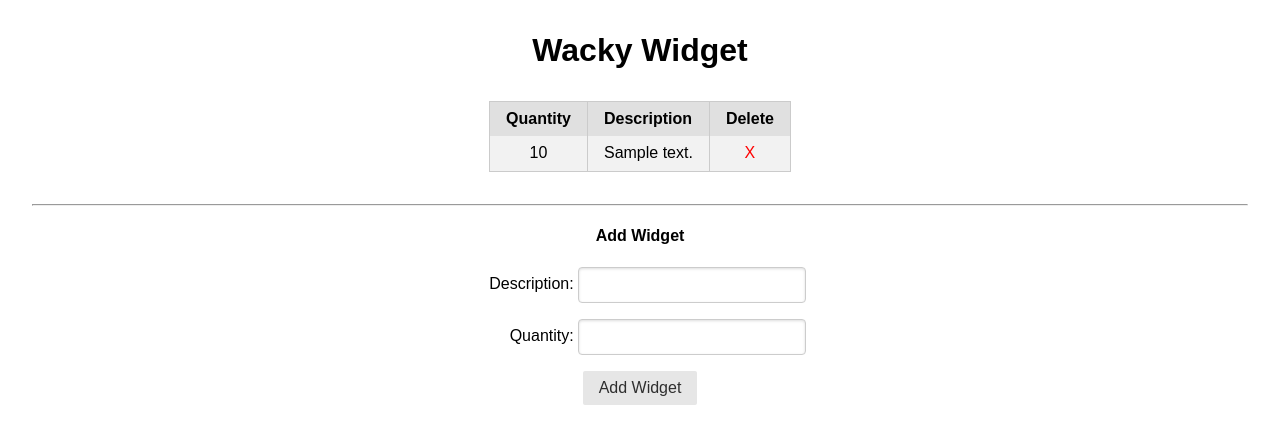
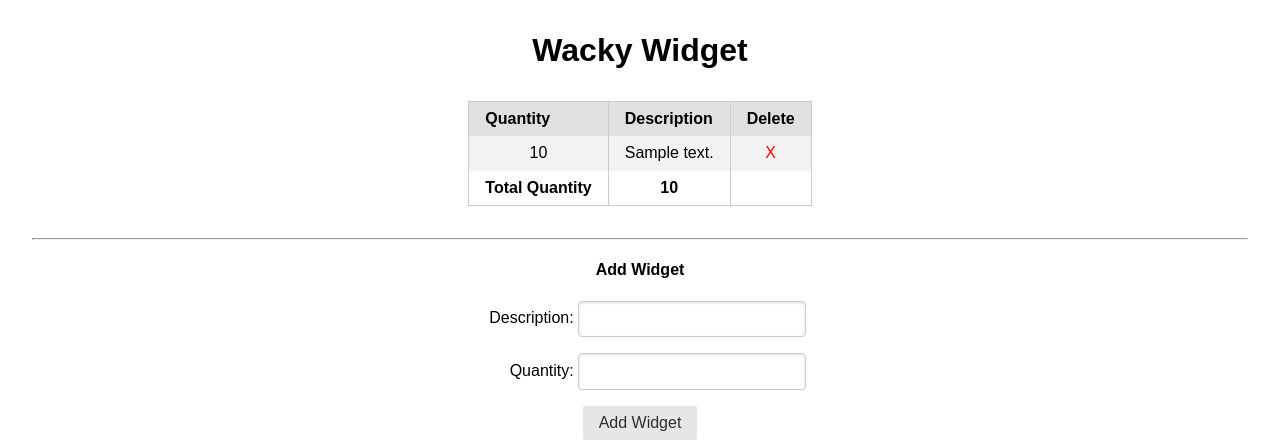
Before and after one commit to micahsellis/ME-Assessment-3, a Django app: page / in a window 1280 px wide. Shown: the top 445 px of the page. Run offline with Django 3.2, Linux system fonts and the light colour scheme; tables that the repository leaves empty hold one stand-in row (values such as "Sample post"); some libraries are stand-ins or nearby versions.

Commit message:
Complete Bonus

```diff
--- a/main_app/templates/index.html
+++ b/main_app/templates/index.html
@@ -26,9 +26,14 @@
             <tr>
                 <td>{{ widget.quantity }}</td>
                 <td>{{ widget.description }}</td>
-                <td><a href="">X</a></td>
+                <td><a href="{% url 'widget_delete' widget.id %}">X</a></td>
             </tr>
             {% endfor %}
+            <tr>
+                <th>Total Quantity</th>
+                <th>{{widget_total}}</th>
+                <th></th>
+            </tr>
         </tbody>
     </table>
     {% else %}
--- a/main_app/urls.py
+++ b/main_app/urls.py
@@ -5,4 +5,5 @@ from . import views
 urlpatterns = [
     path('', views.home, name="home"),
     path('widgets/add_widget/', views.add_widget, name='add_widget'),
+    path('widgets/<int:widget_id>/delete/', views.widget_delete, name='widget_delete')
 ]
--- a/main_app/views.py
+++ b/main_app/views.py
@@ -6,11 +6,19 @@ from .forms import *
 
 def home(request):
     widgets = Widget.objects.all()
+    widget_total = 0
+    for widget in widgets:
+        widget_total += widget.quantity
     widget_form = WidgetForm()
-    return render(request, 'index.html', {'widgets': widgets, 'widget_form': widget_form})
+    return render(request, 'index.html', {'widgets': widgets, 'widget_form': widget_form, 'widget_total':widget_total})
 
 def add_widget(request):
     form = WidgetForm(request.POST)
     if form.is_valid():
         form.save()
     return redirect('home')
+
+def widget_delete(request, widget_id):
+    widget = Widget.objects.get(id=widget_id)
+    widget.delete()
+    return redirect('home')
```
